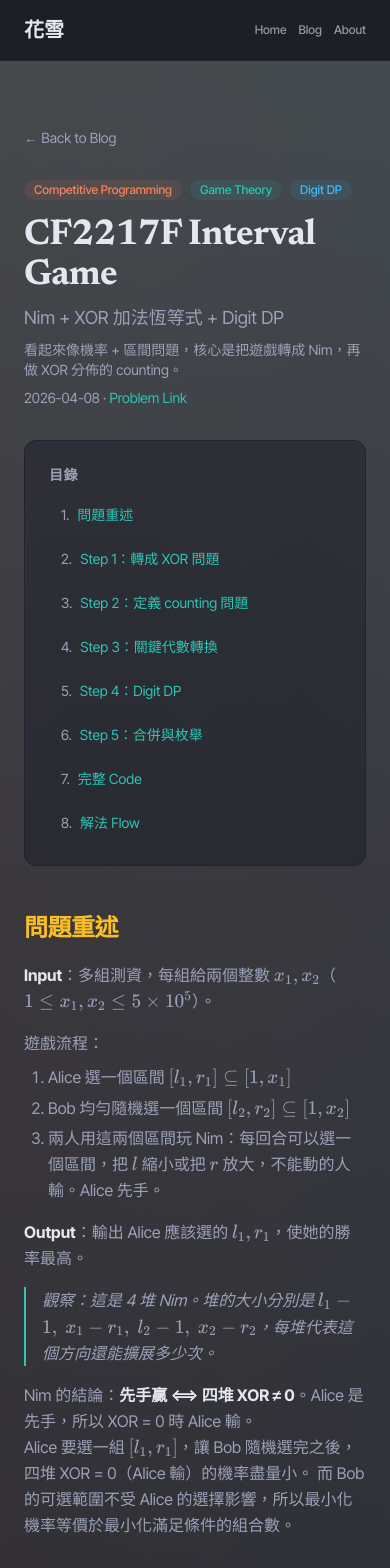
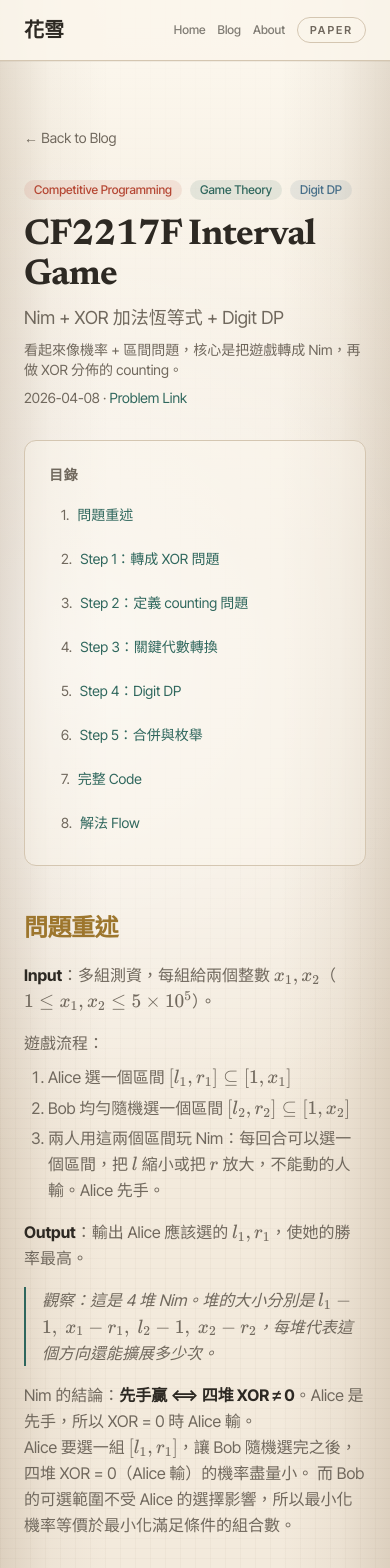
Before and after one commit to HanaYukii/hanayukii-site, a Next.js app: page /blog/cf2217f in a window 390 px wide. Shown: the top 1568 px of the page. Built offline with nearby package versions, Linux system fonts and the light colour scheme.

Commit message:
Add theme switcher

```diff
--- a/src/app/about/AboutContent.tsx
+++ b/src/app/about/AboutContent.tsx
@@ -25,8 +25,8 @@ const cpBadges = [
   { text: "Google Code Jam Round 3 (x2)", color: "bg-warm/10 text-warm" },
   { text: "Meta Hacker Cup Round 3 (x3)", color: "bg-rose/10 text-rose" },
   { text: "LeetCode ~2800 - Guardian (Top 0.04%)", color: "bg-primary/10 text-primary" },
-  { text: "Codeforces 2300+ - International Master (Top 0.5%)", color: "bg-teal-400/10 text-teal-300" },
-  { text: "AtCoder 2000+ - 5-Dan", color: "bg-orange-400/10 text-orange-300" },
+  { text: "Codeforces 2300+ - International Master (Top 0.5%)", color: "bg-accent/10 text-accent" },
+  { text: "AtCoder 2000+ - 5-Dan", color: "bg-warm/10 text-warm" },
   { text: "Google Kick Start 2020 - Invited to Google Visit Program", color: "bg-sky/10 text-sky" },
 ];
 
--- a/src/app/globals.css
+++ b/src/app/globals.css
@@ -1,6 +1,78 @@
 @import "tailwindcss";
 
 @theme {
+  --color-primary: #2f675d;
+  --color-primary-dark: #244f48;
+  --color-accent: #b54734;
+  --color-warm: #9d762d;
+  --color-sky: #486f89;
+  --color-rose: #8c4d5a;
+  --color-bg: #f3eadc;
+  --color-surface: #fbf6ec;
+  --color-surface-hover: #efe3d1;
+  --color-text: #2d2923;
+  --color-text-muted: #70685d;
+  --color-border: #d4c6b1;
+
+  --font-serif: var(--font-newsreader), var(--font-noto-serif-tc), Georgia,
+    "Songti TC", "Source Han Serif TC", serif;
+  --font-sans: var(--font-inter-tight), -apple-system, BlinkMacSystemFont,
+    "PingFang TC", "Microsoft JhengHei", "Noto Sans TC", sans-serif;
+  --font-mono: var(--font-jetbrains-mono), "SF Mono", Menlo, Consolas,
+    "Courier New", monospace;
+}
+
+:root,
+html[data-theme="stationery"] {
+  color-scheme: light;
+  --color-primary: #2f675d;
+  --color-primary-dark: #244f48;
+  --color-accent: #b54734;
+  --color-warm: #9d762d;
+  --color-sky: #486f89;
+  --color-rose: #8c4d5a;
+  --color-bg: #f3eadc;
+  --color-surface: #fbf6ec;
+  --color-surface-hover: #efe3d1;
+  --color-text: #2d2923;
+  --color-text-muted: #70685d;
+  --color-border: #d4c6b1;
+
+  --site-body-background:
+    linear-gradient(90deg, rgba(104, 72, 38, 0.16), rgba(104, 72, 38, 0.04) 13%, transparent 28%, transparent 72%, rgba(104, 72, 38, 0.05) 87%, rgba(104, 72, 38, 0.16)),
+    radial-gradient(circle at 18% 8%, rgba(255, 255, 255, 0.72), transparent 32rem),
+    linear-gradient(180deg, rgba(255, 252, 244, 0.76), rgba(243, 234, 220, 0.68) 34rem, transparent 70rem),
+    repeating-linear-gradient(90deg, rgba(95, 66, 37, 0.035) 0 1px, transparent 1px 15px),
+    repeating-linear-gradient(0deg, rgba(45, 41, 35, 0.025) 0 1px, transparent 1px 10px),
+    var(--color-bg);
+  --site-selection-bg: rgba(181, 71, 52, 0.24);
+  --site-selection-text: var(--color-text);
+  --nav-shadow: rgba(95, 66, 37, 0.06);
+
+  --illustration-accent: #2f675d;
+  --illustration-accent-soft: rgba(47, 103, 93, 0.14);
+  --illustration-accent-wash: rgba(47, 103, 93, 0.08);
+  --illustration-accent-haze: rgba(47, 103, 93, 0.08);
+  --illustration-warm: #b54734;
+  --illustration-warm-soft: rgba(181, 71, 52, 0.13);
+  --illustration-warm-haze: rgba(181, 71, 52, 0.06);
+  --illustration-sky: #486f89;
+  --illustration-sky-soft: rgba(72, 111, 137, 0.13);
+  --illustration-sky-wash: rgba(72, 111, 137, 0.1);
+  --illustration-ink: #2d2923;
+  --illustration-muted: #70685d;
+  --illustration-border: #d4c6b1;
+  --illustration-surface: #f3eadc;
+  --illustration-surface-alt: #fbf6ec;
+  --illustration-paper: rgba(255, 252, 244, 0.72);
+  --illustration-ghost: rgba(112, 104, 93, 0.1);
+  --illustration-grid: rgba(112, 104, 93, 0.14);
+  --illustration-frame-fill: rgba(255, 252, 244, 0.44);
+  --illustration-frame-stroke: rgba(112, 104, 93, 0.14);
+}
+
+html[data-theme="dark"] {
+  color-scheme: dark;
   --color-primary: #2ec4b6;
   --color-primary-dark: #20a89b;
   --color-accent: #f4845f;
@@ -14,12 +86,35 @@
   --color-text-muted: #9ba1b8;
   --color-border: #1e2235;
 
-  --font-serif: var(--font-newsreader), var(--font-noto-serif-tc), Georgia,
-    "Songti TC", "Source Han Serif TC", serif;
-  --font-sans: var(--font-inter-tight), -apple-system, BlinkMacSystemFont,
-    "PingFang TC", "Microsoft JhengHei", "Noto Sans TC", sans-serif;
-  --font-mono: var(--font-jetbrains-mono), "SF Mono", Menlo, Consolas,
-    "Courier New", monospace;
+  --site-body-background:
+    linear-gradient(140deg, rgba(244, 132, 95, 0.22), rgba(244, 132, 95, 0.1) 30%, transparent 68%),
+    linear-gradient(220deg, rgba(56, 189, 248, 0.2), rgba(56, 189, 248, 0.08) 32%, transparent 70%),
+    linear-gradient(180deg, rgba(46, 196, 182, 0.08), rgba(46, 196, 182, 0.03) 520px, transparent 900px),
+    var(--color-bg);
+  --site-selection-bg: rgba(46, 196, 182, 0.3);
+  --site-selection-text: #fff;
+  --nav-shadow: rgba(255, 255, 255, 0.04);
+
+  --illustration-accent: #2ec4b6;
+  --illustration-accent-soft: rgba(46, 196, 182, 0.16);
+  --illustration-accent-wash: rgba(46, 196, 182, 0.06);
+  --illustration-accent-haze: rgba(46, 196, 182, 0.08);
+  --illustration-warm: #f4845f;
+  --illustration-warm-soft: rgba(244, 132, 95, 0.16);
+  --illustration-warm-haze: rgba(244, 132, 95, 0.06);
+  --illustration-sky: #38bdf8;
+  --illustration-sky-soft: rgba(56, 189, 248, 0.14);
+  --illustration-sky-wash: rgba(56, 189, 248, 0.08);
+  --illustration-ink: #e4e7ef;
+  --illustration-muted: #9ba1b8;
+  --illustration-border: #26314a;
+  --illustration-surface: #0f1320;
+  --illustration-surface-alt: #141a29;
+  --illustration-paper: rgba(255, 255, 255, 0.02);
+  --illustration-ghost: rgba(255, 255, 255, 0.04);
+  --illustration-grid: rgba(155, 161, 184, 0.08);
+  --illustration-frame-fill: rgba(255, 255, 255, 0.01);
+  --illustration-frame-stroke: rgba(155, 161, 184, 0.08);
 }
 
 html {
@@ -27,11 +122,7 @@ html {
 }
 
 body {
-  background:
-    linear-gradient(140deg, rgba(244, 132, 95, 0.22), rgba(244, 132, 95, 0.1) 30%, transparent 68%),
-    linear-gradient(220deg, rgba(56, 189, 248, 0.2), rgba(56, 189, 248, 0.08) 32%, transparent 70%),
-    linear-gradient(180deg, rgba(46, 196, 182, 0.08), rgba(46, 196, 182, 0.03) 520px, transparent 900px),
-    var(--color-bg);
+  background: var(--site-body-background);
   color: var(--color-text);
   font-family: var(--font-sans);
 }
@@ -54,6 +145,6 @@ samp {
 }
 
 ::selection {
-  background-color: rgba(46, 196, 182, 0.3);
-  color: #fff;
+  background-color: var(--site-selection-bg);
+  color: var(--site-selection-text);
 }
--- a/src/app/layout.tsx
+++ b/src/app/layout.tsx
@@ -4,6 +4,7 @@ import { Analytics } from "@vercel/analytics/react";
 import { SpeedInsights } from "@vercel/speed-insights/next";
 import { Newsreader, Inter_Tight, JetBrains_Mono, Noto_Serif_TC } from "next/font/google";
 import { topics } from "@/data/topics";
+import ThemeToggle from "@/components/ThemeToggle";
 import "./globals.css";
 
 const newsreader = Newsreader({
@@ -31,6 +32,18 @@ const notoSerifTC = Noto_Serif_TC({
   preload: false,
 });
 
+const themeInitScript = `
+(() => {
+  try {
+    const storedTheme = window.localStorage.getItem("hanayukii-theme");
+    const theme = storedTheme === "dark" || storedTheme === "stationery" ? storedTheme : "stationery";
+    document.documentElement.dataset.theme = theme;
+  } catch {
+    document.documentElement.dataset.theme = "stationery";
+  }
+})();
+`;
+
 export const metadata: Metadata = {
   title: "花雪 HanaYukii",
   description:
@@ -50,7 +63,7 @@ function Navbar() {
   ];
 
   return (
-    <nav className="sticky top-0 z-50 border-b border-border bg-bg/70 backdrop-blur-xl">
+    <nav className="sticky top-0 z-50 border-b border-border bg-surface/90 shadow-[0_1px_0_var(--nav-shadow)]">
       <div className="mx-auto flex max-w-4xl items-center justify-between gap-4 px-6 py-4">
         <Link
           href="/"
@@ -61,7 +74,7 @@ function Navbar() {
             (HanaYukii)
           </span>
         </Link>
-        <div className="flex min-w-0 gap-3 sm:gap-6">
+        <div className="flex min-w-0 items-center gap-3 sm:gap-6">
           {links.map((link) => (
             <Link
               key={link.href}
@@ -78,6 +91,7 @@ function Navbar() {
               )}
             </Link>
           ))}
+          <ThemeToggle />
         </div>
       </div>
     </nav>
@@ -108,7 +122,7 @@ function Footer() {
   ];
 
   return (
-    <footer className="relative z-10 border-t border-border bg-bg/80">
+    <footer className="relative z-10 border-t border-border bg-surface/65">
       <div className="mx-auto max-w-4xl px-6 py-12">
         <div className="grid gap-10 sm:grid-cols-3 sm:gap-12">
           {/* Brand */}
@@ -190,8 +204,13 @@ export default function RootLayout({
   return (
     <html
       lang="zh-TW"
+      data-theme="stationery"
+      suppressHydrationWarning
       className={`${newsreader.variable} ${interTight.variable} ${jetbrainsMono.variable} ${notoSerifTC.variable}`}
     >
+      <head>
+        <script dangerouslySetInnerHTML={{ __html: themeInitScript }} />
+      </head>
       <body className="flex min-h-screen flex-col antialiased">
         <Navbar />
         <main className="min-w-0 flex-1">{children}</main>
--- /dev/null
+++ b/src/components/ThemeToggle.tsx
@@ -0,0 +1,43 @@
+"use client";
+
+import { useEffect, useState } from "react";
+
+type Theme = "stationery" | "dark";
+
+const storageKey = "hanayukii-theme";
+
+function getCurrentTheme(): Theme {
+  if (typeof document === "undefined") {
+    return "stationery";
+  }
+
+  return document.documentElement.dataset.theme === "dark" ? "dark" : "stationery";
+}
+
+export default function ThemeToggle() {
+  const [theme, setTheme] = useState<Theme | null>(null);
+
+  useEffect(() => {
+    setTheme(getCurrentTheme());
+  }, []);
+
+  const currentTheme = theme ?? "stationery";
+  const nextTheme: Theme = currentTheme === "dark" ? "stationery" : "dark";
+
+  function switchTheme() {
+    document.documentElement.dataset.theme = nextTheme;
+    window.localStorage.setItem(storageKey, nextTheme);
+    setTheme(nextTheme);
+  }
+
+  return (
+    <button
+      type="button"
+      onClick={switchTheme}
+      className="rounded-full border border-border bg-surface/60 px-3 py-1 text-[11px] font-semibold uppercase tracking-[0.18em] text-text-muted transition-colors hover:border-primary hover:text-primary"
+      aria-label={`Switch to ${nextTheme} theme`}
+    >
+      {currentTheme === "dark" ? "Dark" : "Paper"}
+    </button>
+  );
+}
```
Also changed, not shown: src/components/ArticleIllustration.tsx (+51 -36 lines).
